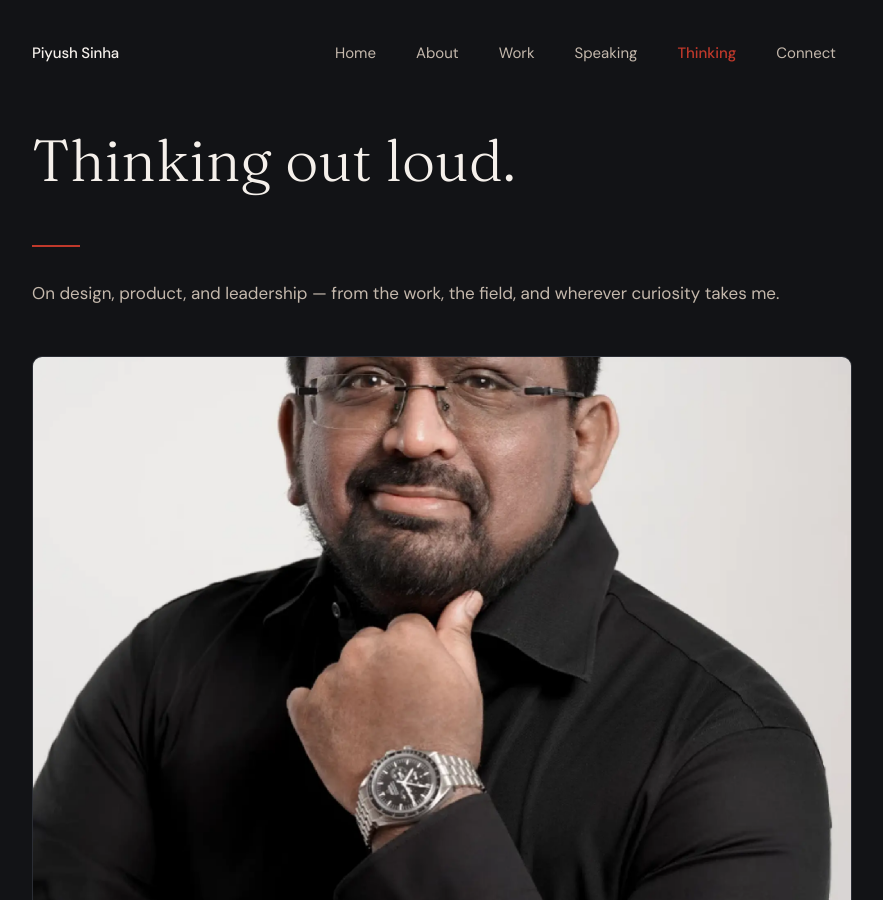
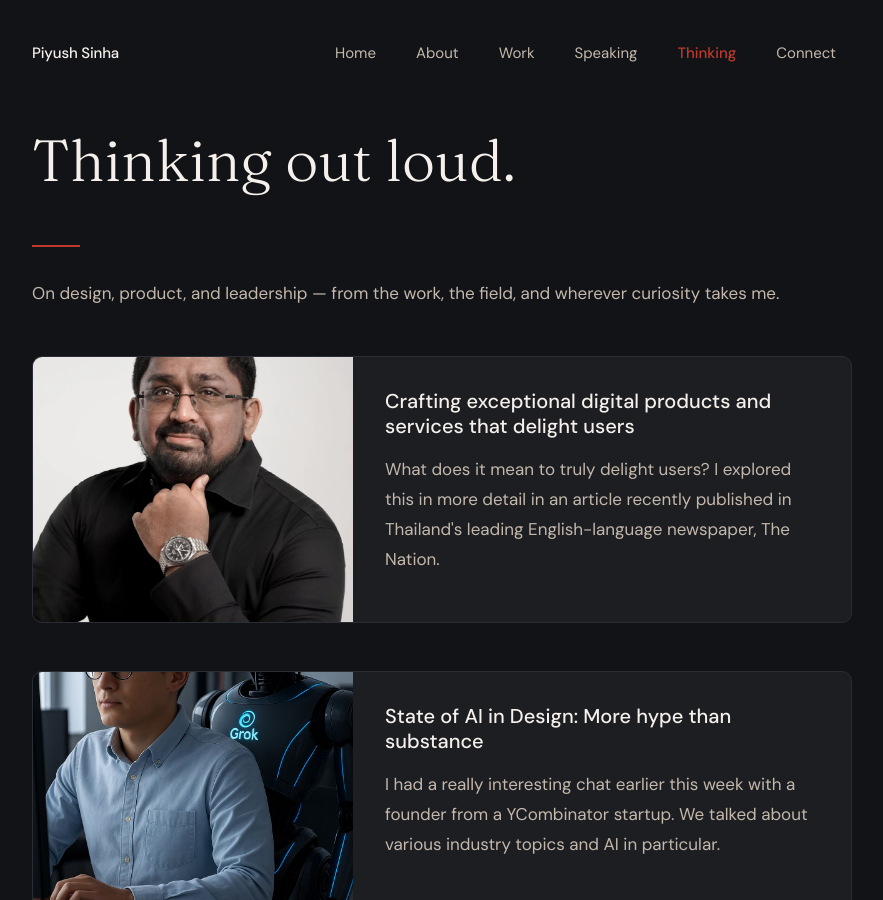
Before and after one commit to piyushsinha/piyushsinha.github.io, a Jekyll site: the page built from thinking/index.html, in a window 1280 px wide and 900 px high. Shown: the whole window, without its empty margins (198-1081 px from the left). Built offline with Jekyll 4.4.1, drawn with Linux system fonts in a browser that asks for light colours.

Commit message:
Add files via upload

```diff
--- a/assets/css/styles-v2.css
+++ b/assets/css/styles-v2.css
@@ -273,3 +273,20 @@
   margin-left: 0;
   margin-right: auto;
 }
+
+/* --- Thinking: horizontal post cards (image left) on desktop; stacked on mobile --- */
+@media (min-width: 768px) {
+  .post-card { display: flex; align-items: stretch; }
+  .post-card__image {
+    width: 40%;
+    max-width: 320px;
+    flex-shrink: 0;
+    aspect-ratio: 3 / 2;
+  }
+  .post-card__content {
+    flex: 1;
+    display: flex;
+    flex-direction: column;
+    justify-content: center;
+  }
+}
```
